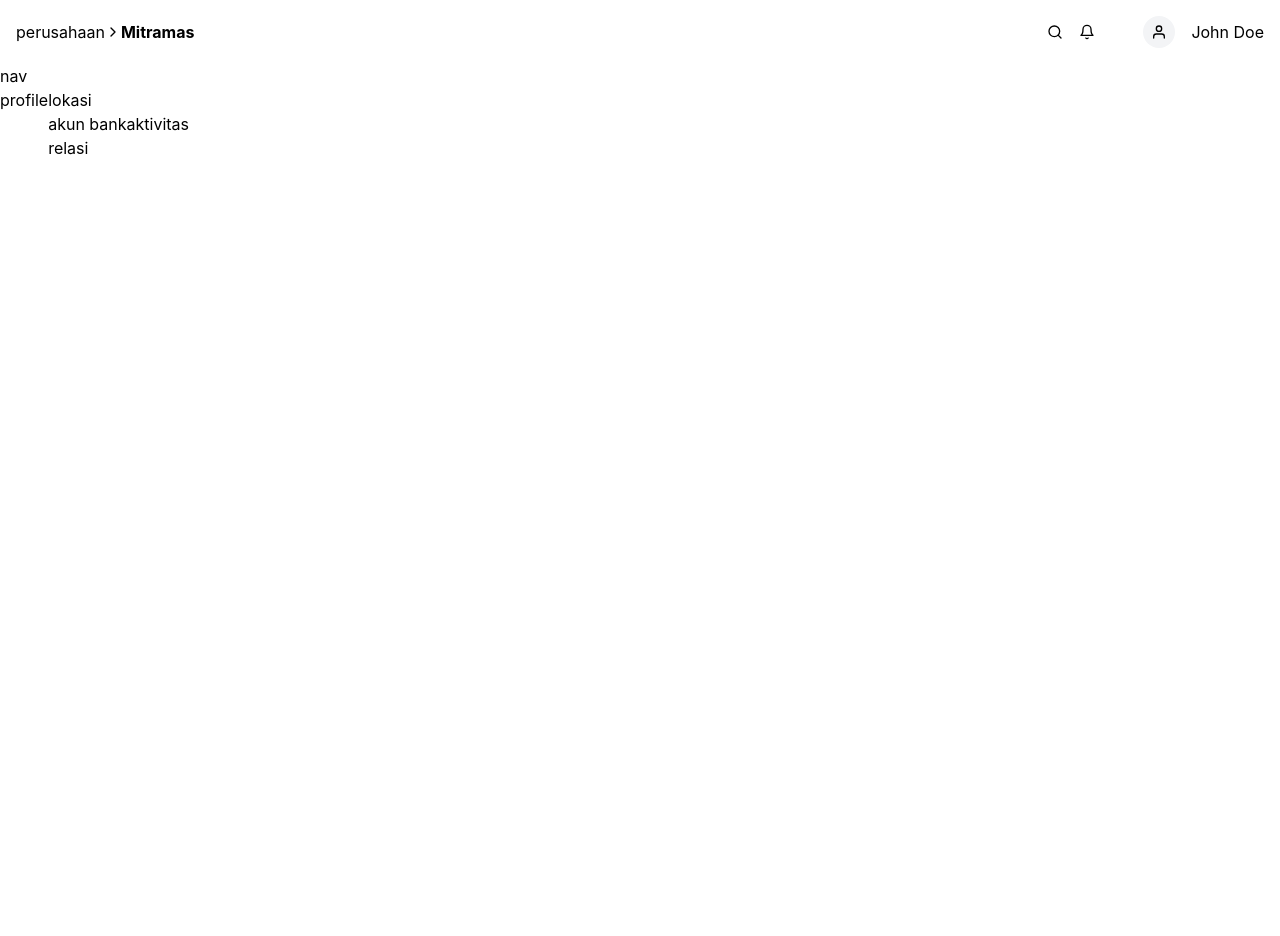
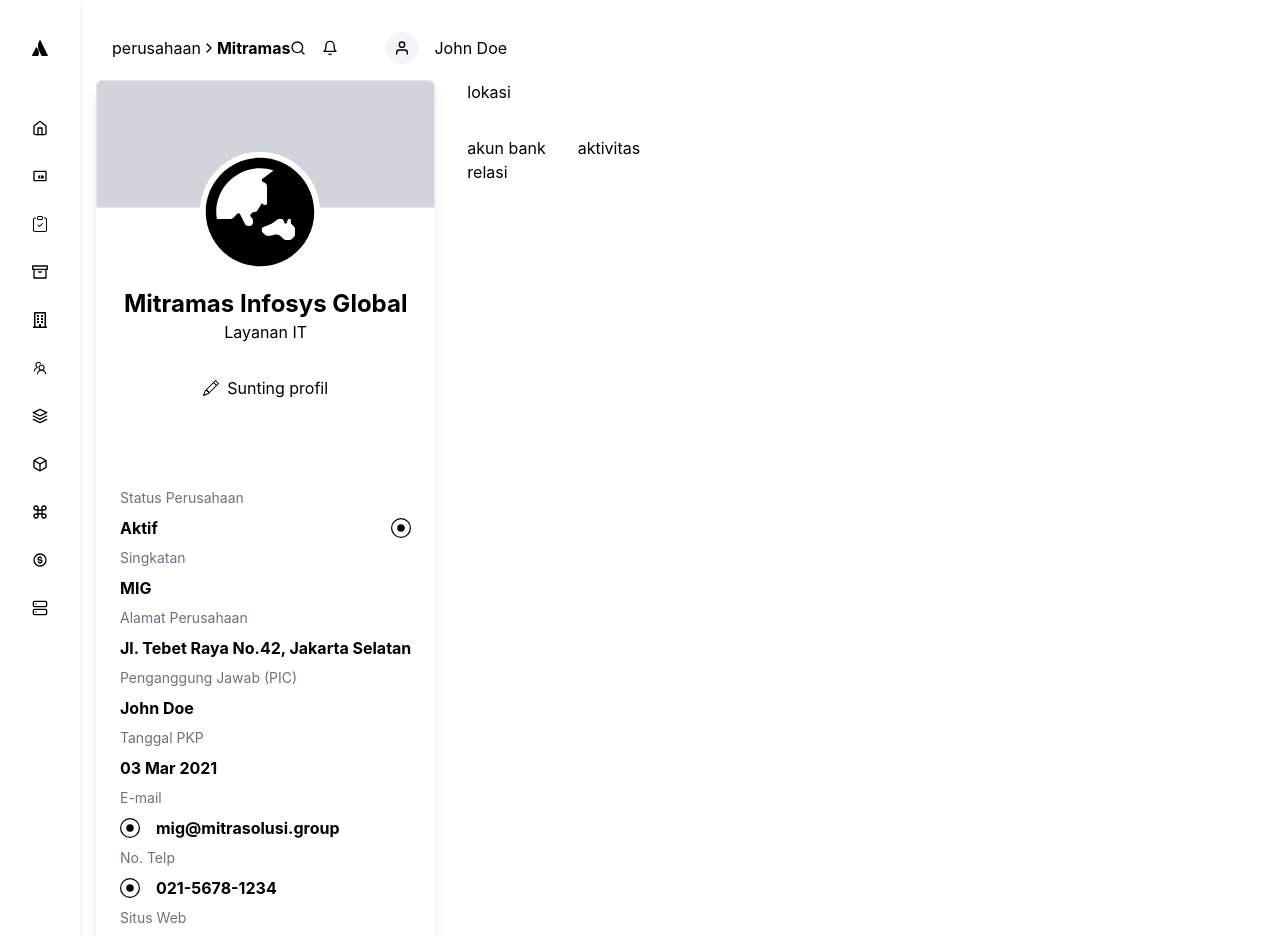
Before and after one commit to torik135/dashboardui-react, a React (Create React App) app: page / in a window 1280 px wide. Shown: the top 936 px of the page. Before the commit the page ends 800 px from the top, so only its background shows below. Built offline with nearby package versions, Linux system fonts and the light colour scheme.

Commit message:
Nav & content(profile)

```diff
--- a/src/components/Header/index.jsx
+++ b/src/components/Header/index.jsx
@@ -10,7 +10,7 @@ import { ProfilePic } from '../ProfilePic';
 const Header = (props) => {
   const { text, perusahaan } = props;
   return (
-    <div className='flex flex-row items-center p-4 justify-between'>
+    <div className='flex flex-row items-center p-4'>
       <div className='flex items-center'>
         {text} <ChevRightIcon /> <b>{perusahaan}</b>
       </div>
--- /dev/null
+++ b/src/components/Nav/index.jsx
@@ -0,0 +1,11 @@
+const Nav = (props) => {
+  const { logo, children } = props;
+  return (
+    <div  className='px-[1rem]'>
+      <div className='mb-[3rem]'>{logo}</div>
+      {children}
+    </div>
+  );
+};
+
+export { Nav };
--- /dev/null
+++ b/src/components/Navitem/index.jsx
@@ -0,0 +1,6 @@
+const Navitem = (props) => {
+  const { linkItem } = props;
+  return <div className='py-[1rem] hover:cursor-pointer hover:scale-90'>{linkItem}</div>;
+};
+
+export { Navitem };
--- /dev/null
+++ b/src/components/Profile/index.jsx
@@ -0,0 +1,86 @@
+import { FaGlobeAsia as LogoIcon } from 'react-icons/fa';
+import {
+  BsPencil as PencilIcon,
+  BsRecordCircle as ActiveIcon,
+} from 'react-icons/bs';
+
+const pTextStyles = 'pb-2 pt-2 text-sm text-gray-500';
+
+const Profile = (props) => {
+  const { namaPerusahaan, servicePerusahaan } = props;
+  return (
+    <div className='flex flex-col min-h-[65rem] min-w-[20rem] mb-[4rem] rounded-md shadow-lg'>
+      {/* img */}
+      <div className='border h-[8rem] min-w-[20rem] rounded-t-md bg-gray-300'></div>
+      <div className='h-[3rem] px-[.5rem] pb-[1rem]'>
+        {/* logo */}
+        <div className='relative'>
+          <div className='border-white border-4 rounded-full text-[7rem] absolute top-[-3.5rem] left-[6rem] bg-white'>
+            <LogoIcon />
+          </div>
+        </div>
+
+        {/* nama */}
+        <div className='flex flex-col justify-center items-center pt-[5rem]'>
+          <h2 className='text-2xl font-bold'>{namaPerusahaan}</h2>
+          <span>{servicePerusahaan}</span>
+        </div>
+
+        {/* sunting profile */}
+        <div className='flex items-center justify-center gap-[.5rem] pt-[2rem] pb-[4rem] px-[.5rem]'>
+          <PencilIcon />
+          <span>Sunting profil</span>
+        </div>
+
+        {/* content */}
+        <div className='px-[1rem] py-[1rem]'>
+          {/* status perusahaan */}
+          <p className={pTextStyles}>Status Perusahaan</p>
+          <div className='flex justify-center items-center justify-between'>
+            <p className='font-bold'>Aktif</p>
+            <ActiveIcon className='text-xl'/>
+          </div>
+          {/* singkatan */}
+          <p className={pTextStyles}>Singkatan</p>
+          <p className='font-bold'>MIG</p>
+
+          {/* alamat */}
+          <p className={pTextStyles}>Alamat Perusahaan</p>
+          <p className='font-bold'>Jl. Tebet Raya No.42, Jakarta Selatan</p>
+
+          {/* PIC */}
+          <p className={pTextStyles}>Penganggung Jawab (PIC)</p>
+          <p className='font-bold'>John Doe</p>
+
+          {/* Tanggal PKP */}
+          <p className={pTextStyles}>Tanggal PKP</p>
+          <p className='font-bold'>03 Mar 2021</p>
+
+          {/* Email */}
+          <p className={pTextStyles}>E-mail</p>
+          <div className='flex items-center gap-[1rem]'>
+            <ActiveIcon className='text-xl'/>
+            <p className='font-bold'>mig@mitrasolusi.group</p>
+          </div>
+
+          {/* Telp */}
+          <p className={pTextStyles}>No. Telp</p>
+          <div className='flex items-center gap-[1rem]'>
+            <ActiveIcon className='text-xl'/>
+            <p className='font-bold'>021-5678-1234</p>
+          </div>
+
+          {/* web */}
+          <p className={pTextStyles}>Situs Web</p>
+          <div className='flex items-center gap-[1rem]'>
+            <ActiveIcon className='text-xl'/>
+            <p className='font-bold'>mitramas.com</p>
+          </div>
+
+        </div>
+      </div>
+    </div>
+  );
+};
+
+export { Profile };
--- /dev/null
+++ b/src/data/navData.js
@@ -0,0 +1,75 @@
+import { FaRegBuilding as CompanyIcon } from 'react-icons/fa';
+import { AiOutlineTeam as GroupIcon } from 'react-icons/ai';
+import {
+  BiDollarCircle as MoneyIcon,
+  BiCreditCardAlt as CreditIcon,
+} from 'react-icons/bi';
+import { BsClipboardCheck as ClipboardIcon } from 'react-icons/bs';
+import {
+  FiLayers as LayerIcon,
+  FiHome as HomeIcon,
+  FiCommand as CommandIcon,
+  FiBox as BoxIcon,
+  FiArchive as ArchiveIcon,
+  FiServer as ServerIcon,
+} from 'react-icons/fi';
+
+const navData = [
+  {
+    link: '#home',
+    icon: <HomeIcon />,
+    text: 'Home',
+  },
+  {
+    link: '#credit',
+    icon: <CreditIcon />,
+    text: 'Credit',
+  },
+  {
+    link: '#clipboard',
+    icon: <ClipboardIcon />,
+    text: 'Clipboard',
+  },
+  {
+    link: '#archive',
+    icon: <ArchiveIcon />,
+    text: 'Archive',
+  },
+  {
+    link: '#company',
+    icon: <CompanyIcon />,
+    text: 'Company',
+  },
+  {
+    link: '#group',
+    icon: <GroupIcon />,
+    text: 'Group',
+  },
+  {
+    link: '#layer',
+    icon: <LayerIcon />,
+    text: 'Layer',
+  },
+  {
+    link: '#box',
+    icon: <BoxIcon />,
+    text: 'Box',
+  },
+  {
+    link: '#commnad',
+    icon: <CommandIcon />,
+    text: 'Command',
+  },
+  {
+    link: '#money',
+    icon: <MoneyIcon />,
+    text: 'Money',
+  },
+  {
+    link: '#server',
+    icon: <ServerIcon />,
+    text: 'Server',
+  },
+];
+
+export default navData;
--- a/src/layouts/Mainlayout/index.jsx
+++ b/src/layouts/Mainlayout/index.jsx
@@ -1,27 +1,44 @@
 import { Header } from '../../components/Header';
+import { Nav } from '../../components/Nav';
+import { Navitem } from '../../components/Navitem';
+import { Profile } from '../../components/Profile';
+import { FaAtlassian as LogoIcon } from 'react-icons/fa';
+
+import navData from '../../data/navData';
 
 const Mainlayout = () => {
   return (
-    <div className=''>
+    <div className='flex flex-row gap-[1rem]'>
+      {/* nav */}
+      <div className='p-[1rem] pt-[2.5rem] shadow-md'>
+        <Nav logo={<LogoIcon />}>
+          {navData.map((item) => (
+            <Navitem linkItem={item.icon} key={Math.random()} />
+          ))}
+        </Nav>
+      </div>
+
+      <div className='w-[100vw]'>
+        <div className='pt-[1rem]'>
           {/* header */}
-      <header>
           <Header text='perusahaan' perusahaan='Mitramas' />
-      </header>
-
-      {/* nav */}
-      <nav>nav</nav>
+        </div>
 
         {/* content */}
-      <div className='flex'>
+        <div className='flex gap-[2rem]'>
           {/* left */}
-        <div>profile</div>
+
+          <Profile
+            namaPerusahaan='Mitramas Infosys Global'
+            servicePerusahaan='Layanan IT'
+          />
 
           {/* right */}
-        <div className='flex'>
-          <div className='flex flex-col'>
+          <div className='flex gap-[2rem]'>
+            <div className='flex flex-col gap-[2rem]'>
               <div>lokasi</div>
 
-            <div className='flex flex-row'>
+              <div className='flex flex-row gap-[2rem]'>
                 <div className='flex flex-col'>
                   <div>akun bank</div>
                   <div>relasi</div>
@@ -33,6 +50,7 @@ const Mainlayout = () => {
           </div>
         </div>
       </div>
+    </div>
   );
 };
 
--- a/tailwind.config.js
+++ b/tailwind.config.js
@@ -2,7 +2,11 @@ module.exports = {
   content: ['./src/**/*.{js,jsx,ts,tsx}'],
   mode: 'JIT',
   theme: {
-    extend: {},
+    extend: {
+      colors: {
+        primary: '#fff',
+      }
+    },
   },
   plugins: [],
 };
```
Lines whose indentation alone changed are shown as unchanged.
